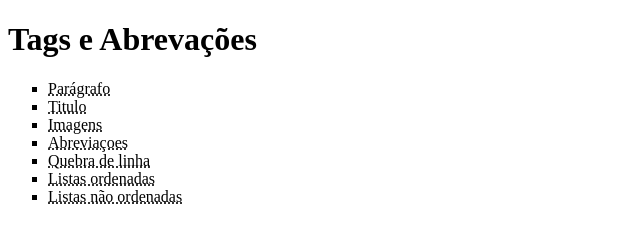
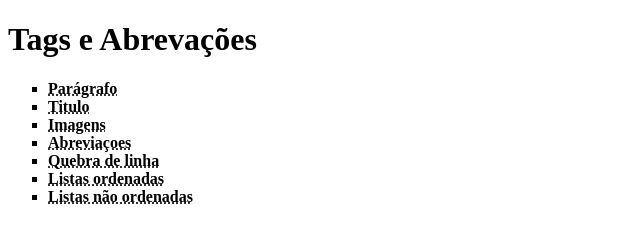
Before and after one commit to Guiilhermecosta/Ola-mundo, a plain HTML site: page index.html in a window 1280 px wide. Shown: the whole page, without its empty margins (0-640 px from the left). Drawn offline with Linux system fonts and the light colour scheme.

Commit message:
Update index.html

```diff
--- a/index.html
+++ b/index.html
@@ -12,13 +12,13 @@
 <body>
     <h1>Tags e Abrevações</h1>
         <ul type="square">
-            <li><abbr title="tag &lt;<strong>p</strong>&gt;">Parágrafo</abbr></li>
-            <li><abbr title="tag &lt;<strong>title</strong>&gt;">Titulo</abbr></li>
-            <li><abbr title="tag &lt;<strong>img</strong>&gt;">Imagens</abbr></li>
-            <li><abbr title="tag &lt;<strong>abbr</strong>&gt;">Abreviaçoes</abbr></li>
-            <li><abbr title="tag &lt;<strong>br</strong>&gt;">Quebra de linha</abbr></li>
-            <li><abbr title="tag &lt;<strong>ol</strong>&gt;">Listas ordenadas</abbr></li>
-            <li><abbr title="tag &lt;<strong>ul</strong>&gt;">Listas não ordenadas</abbr></li>
+            <li><strong><abbr title="tag &lt;p&gt;">Parágrafo</abbr></strong></li>
+            <li><strong><abbr title="tag &lt;title&gt;">Titulo</abbr></strong></li>
+            <li><strong><abbr title="tag &lt;img&gt;">Imagens</abbr></strong></li>
+            <li><strong><abbr title="tag &lt;abbr&gt;">Abreviaçoes</abbr></strong></li>
+            <li><strong><abbr title="tag &lt;br&gt;">Quebra de linha</abbr></strong></li>
+            <li><strong><abbr title="tag &lt;ol&gt;">Listas ordenadas</abbr></strong></li>
+            <li><strong><abbr title="tag &lt;ul&gt;">Listas não ordenadas</abbr></strong></li>
         </ul>
 
 </body>
```
